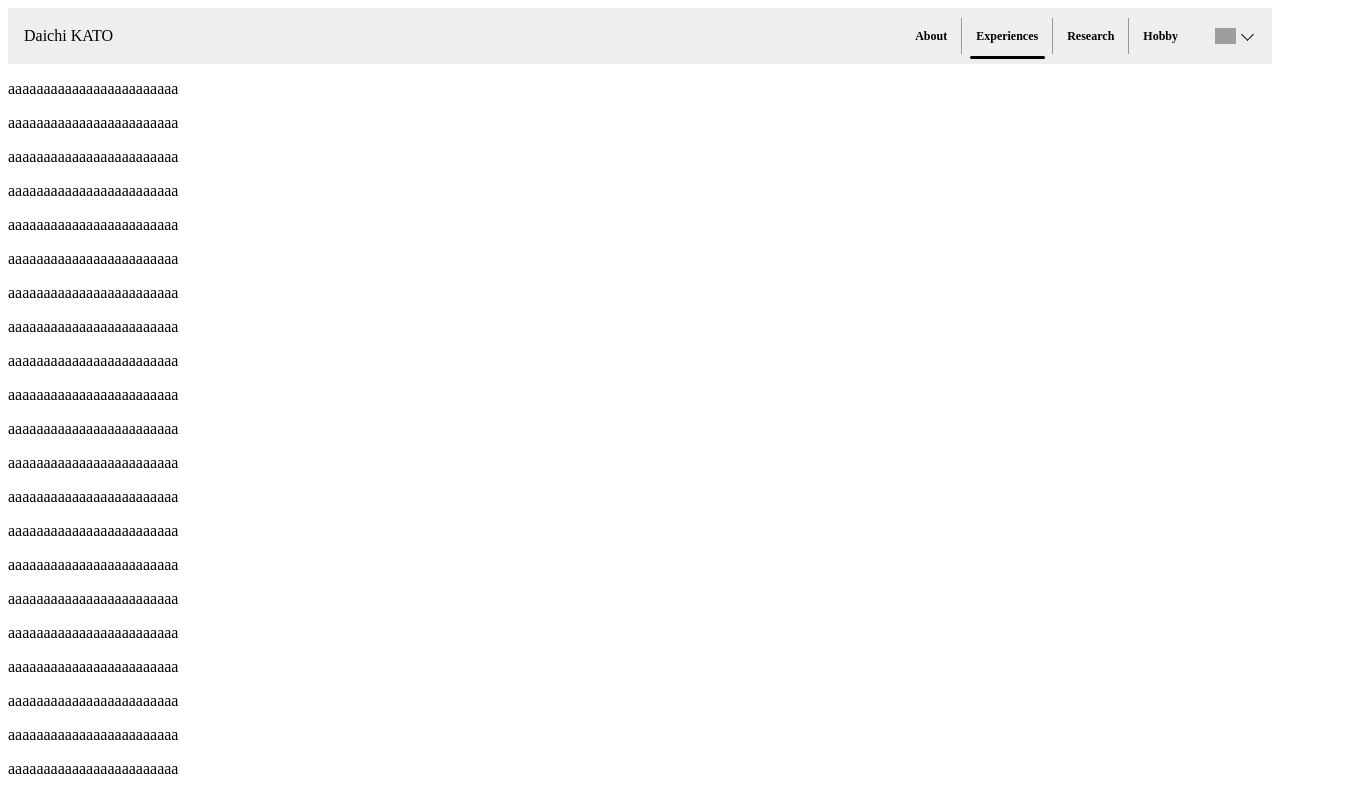
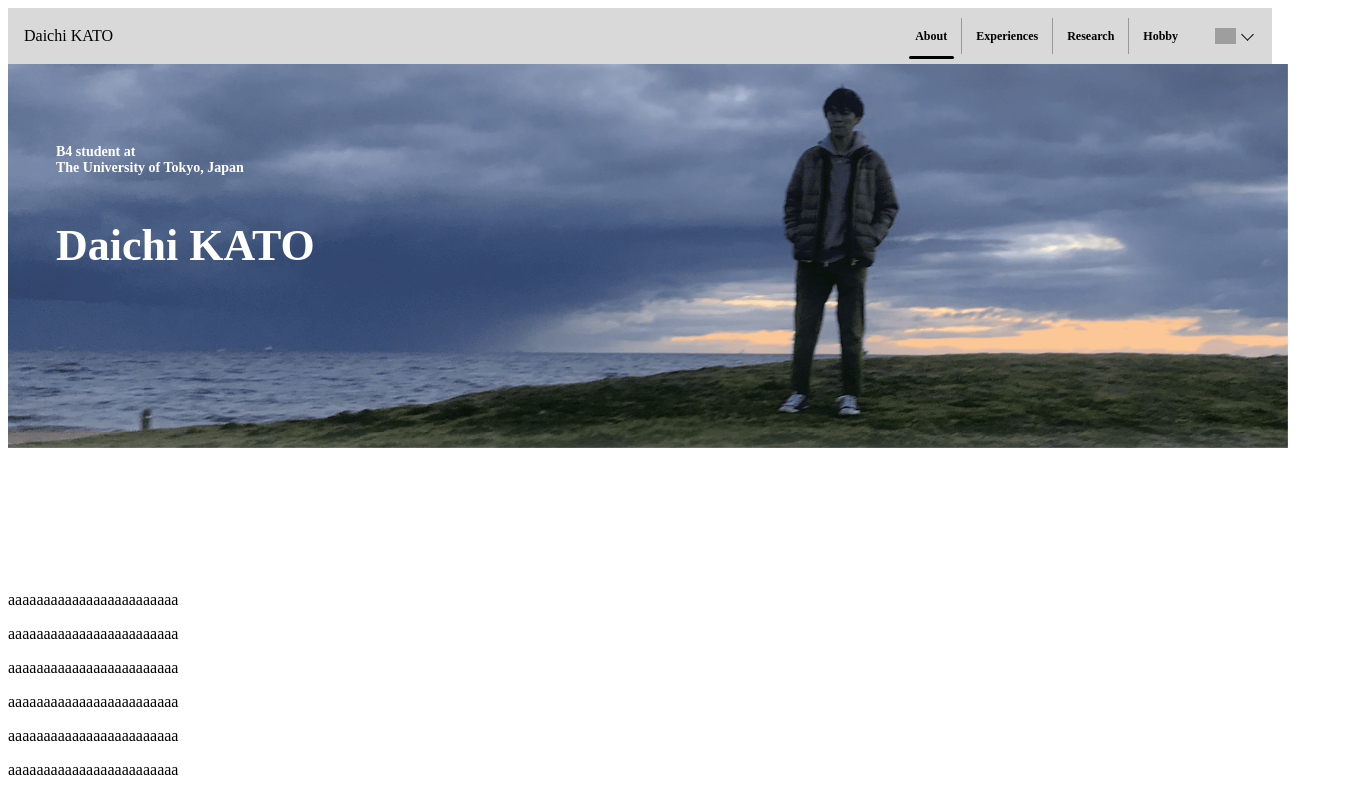
Before and after one commit to porink0424/portfolio, a Next.js app: page / in a window 1280 px wide. Shown: the top 798 px of the page, 1368 px wide, since content can reach past the window. Built offline with nearby package versions, Linux system fonts and the light colour scheme; grey boxes are pictures that could not be loaded.

Commit message:
main visualの実装

```diff
--- a/components/parts/LanguageSelector.module.scss
+++ b/components/parts/LanguageSelector.module.scss
@@ -37,7 +37,7 @@
     background-color: #fff;
     right: -50px;
     border: 1px solid #000;
-    z-index: var(--z-index-language-modal);
+    z-index: var(--z-index-language-selector);
 
     > .item {
       padding: 6px 20px;
--- /dev/null
+++ b/components/sections/MailVisual.tsx
@@ -0,0 +1,27 @@
+import Image from "next/image";
+import styles from "./MainVisual.module.scss";
+
+export default function MainVisual() {
+  return (
+    <div className={styles.mainVisual}>
+      <div className={styles.imagewrapper}>
+        <div className={styles.image}>
+          <Image
+            src="/mainVisual.png"
+            alt="main visual"
+            fill
+            style={{ objectFit: "cover" }}
+          />
+        </div>
+      </div>
+      <div className={styles.content}>
+        <p className={styles.belonging}>
+          B4 student at
+          <br />
+          The University of Tokyo, Japan
+        </p>
+        <p className={styles.name}>Daichi KATO</p>
+      </div>
+    </div>
+  );
+}
--- /dev/null
+++ b/components/sections/MainVisual.module.scss
@@ -0,0 +1,33 @@
+.mainVisual {
+  $aspectRatio: 1/0.3;
+
+  > .imagewrapper {
+    width: 100%;
+    aspect-ratio: $aspectRatio;
+    position: fixed;
+    z-index: var(--z-index-main-visual);
+
+    > .image {
+      width: 100%;
+      height: 100%;
+      position: relative;
+    }
+  }
+
+  > .content {
+    width: 100%;
+    aspect-ratio: $aspectRatio;
+    background: linear-gradient(to bottom, transparent, transparent 70%, #fff);
+    color: #fff;
+    font-weight: 700;
+    padding: 66px 48px;
+
+    > .belonging {
+      font-size: 14px;
+    }
+
+    > .name {
+      font-size: 44px;
+    }
+  }
+}
--- a/components/sections/TopHeader.module.scss
+++ b/components/sections/TopHeader.module.scss
@@ -1,8 +1,9 @@
 .topHeader {
   height: 56px;
-  background-color: #eee;
+  background-color: #d9d9d9;
   display: flex;
   align-items: center;
+  z-index: var(--z-index-top-header);
 
   > .name {
     margin: 0 16px;
--- a/pages/_app.tsx
+++ b/pages/_app.tsx
@@ -2,6 +2,7 @@ import { LanguageProvider } from "@/contexts/Language.context";
 import { MainSectionProvider } from "@/contexts/MainSection.context";
 import "modern-css-reset";
 import type { AppProps } from "next/app";
+import "@/styles/zIndex.scss";
 
 export default function App({ Component, pageProps }: AppProps) {
   return (
--- a/pages/index.tsx
+++ b/pages/index.tsx
@@ -1,3 +1,4 @@
+import MainVisual from "@/components/sections/MailVisual";
 import TopHeader from "@/components/sections/TopHeader";
 import { SECTION_DOM_ID } from "@/constants/section";
 import useMainSection from "@/hooks/useMainSection";
@@ -20,6 +21,10 @@ export default function Home() {
     <>
       <section className={styles.topHeader}>
         <TopHeader />
+      </section>
+
+      <section className={styles.mainVisual}>
+        <MainVisual />
       </section>
 
       <section
--- a/styles/zIndex.scss
+++ b/styles/zIndex.scss
@@ -1,3 +1,5 @@
 :root {
-  --z-index-language-modal: 10;
+  --z-index-main-visual: -10;
+  --z-index-top-header: 5;
+  --z-index-language-selector: 10;
 }
```
Also changed, not shown: public/mainVisual.png (added), 1 other file (tests, documents, lock files or other folders).
